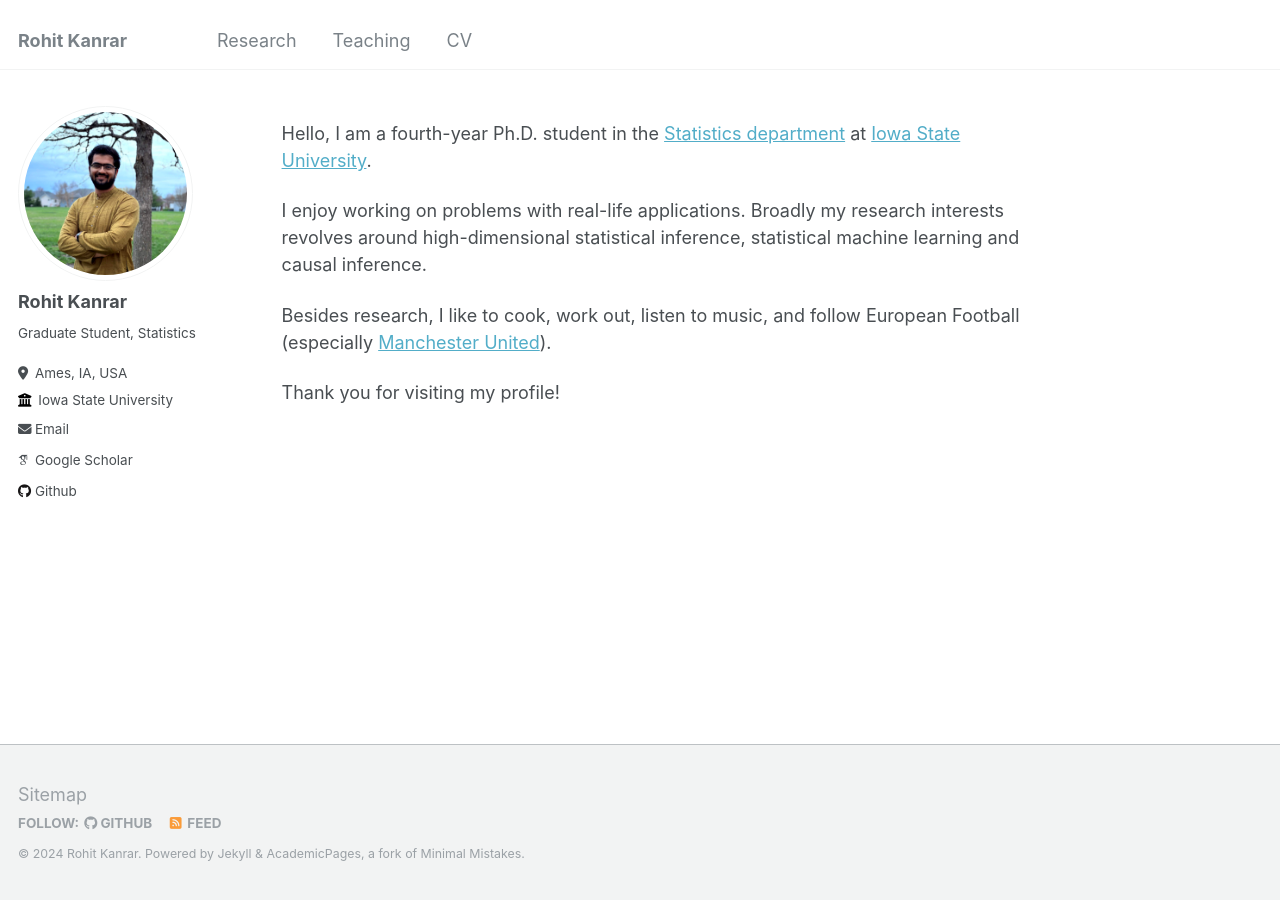
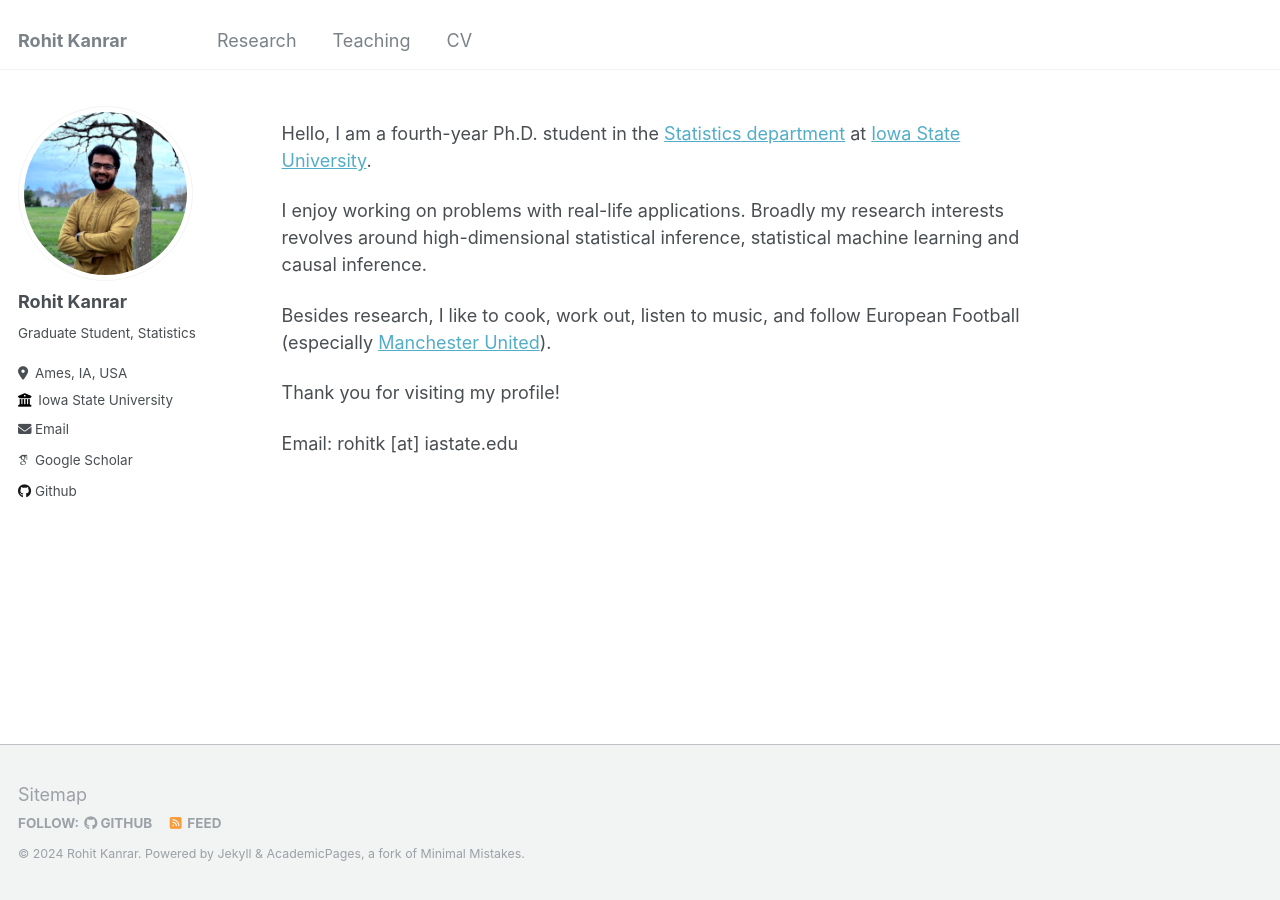
Before and after one commit to rohitkanrar/rohitkanrar.github.io, a Jekyll site: the page built from _pages/about.md, in a window 1280 px wide. Built offline with Jekyll 4.4.1, drawn with Linux system fonts in a browser that asks for light colours; some web fonts are replaced.

Commit message:
added email and ongoing research

```diff
--- a/_pages/about.md
+++ b/_pages/about.md
@@ -14,3 +14,5 @@ I enjoy working on problems with real-life applications. Broadly my research int
 Besides research, I like to cook, work out, listen to music, and follow European Football (especially [Manchester United](https://www.manutd.com/)).
 
 Thank you for visiting my profile!
+
+Email: rohitk [at] iastate.edu
```
Also changed, not shown: _pages/publications.md (+2 -0 lines).
